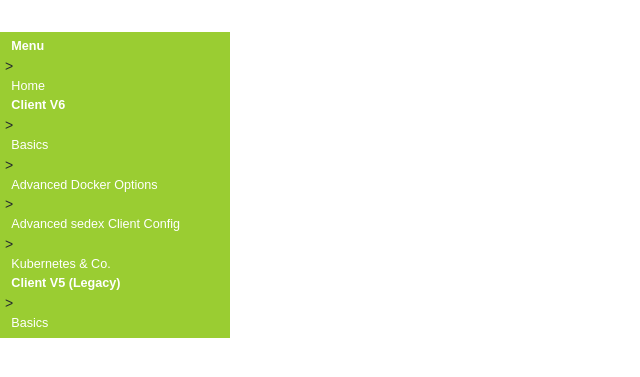
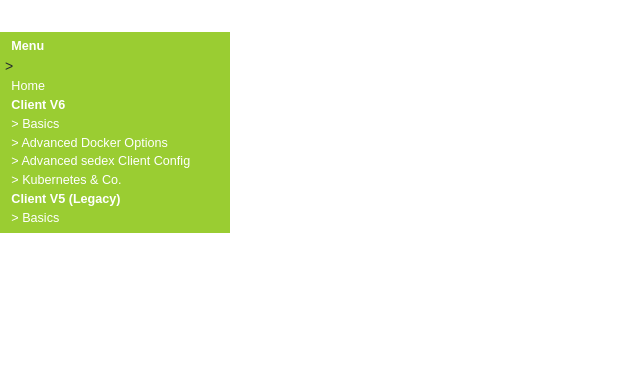
Before and after one commit to sedexch/sedexch.github.io, a Jekyll site: the page built from index.md, in a window 1280 px wide. Shown: the top 377 px of the page, without its empty margins (0-640 px from the left). Built offline with Jekyll 4.4.1, drawn with Linux system fonts in a browser that asks for light colours; our own code applies the rules of GitHub Pages for plain Markdown files.

```diff
--- a/_includes/menu_v6.md
+++ b/_includes/menu_v6.md
@@ -2,10 +2,10 @@
 > <a href="/">Home</a>
 
 <h3>Client V6</h3>
-> <a href="/v6/index">Basics</a>
-> <a href="/v6/advanced-docker-options">Advanced Docker Options</a>
-> <a href="/v6/sedex-client-configuration-options">Advanced sedex Client Config</a>
-> <a href="/v6/docker-compose-kubernetes">Kubernetes &amp; Co.</a>
+<a href="/v6/index">> Basics</a>
+<a href="/v6/advanced-docker-options">> Advanced Docker Options</a>
+<a href="/v6/sedex-client-configuration-options">> Advanced sedex Client Config</a>
+<a href="/v6/docker-compose-kubernetes">> Kubernetes &amp; Co.</a>
 
 <h3>Client V5 (Legacy)</h3>
-> <a href="/v5/index">Basics</a>
+<a href="/v5/index">> Basics</a>
```
